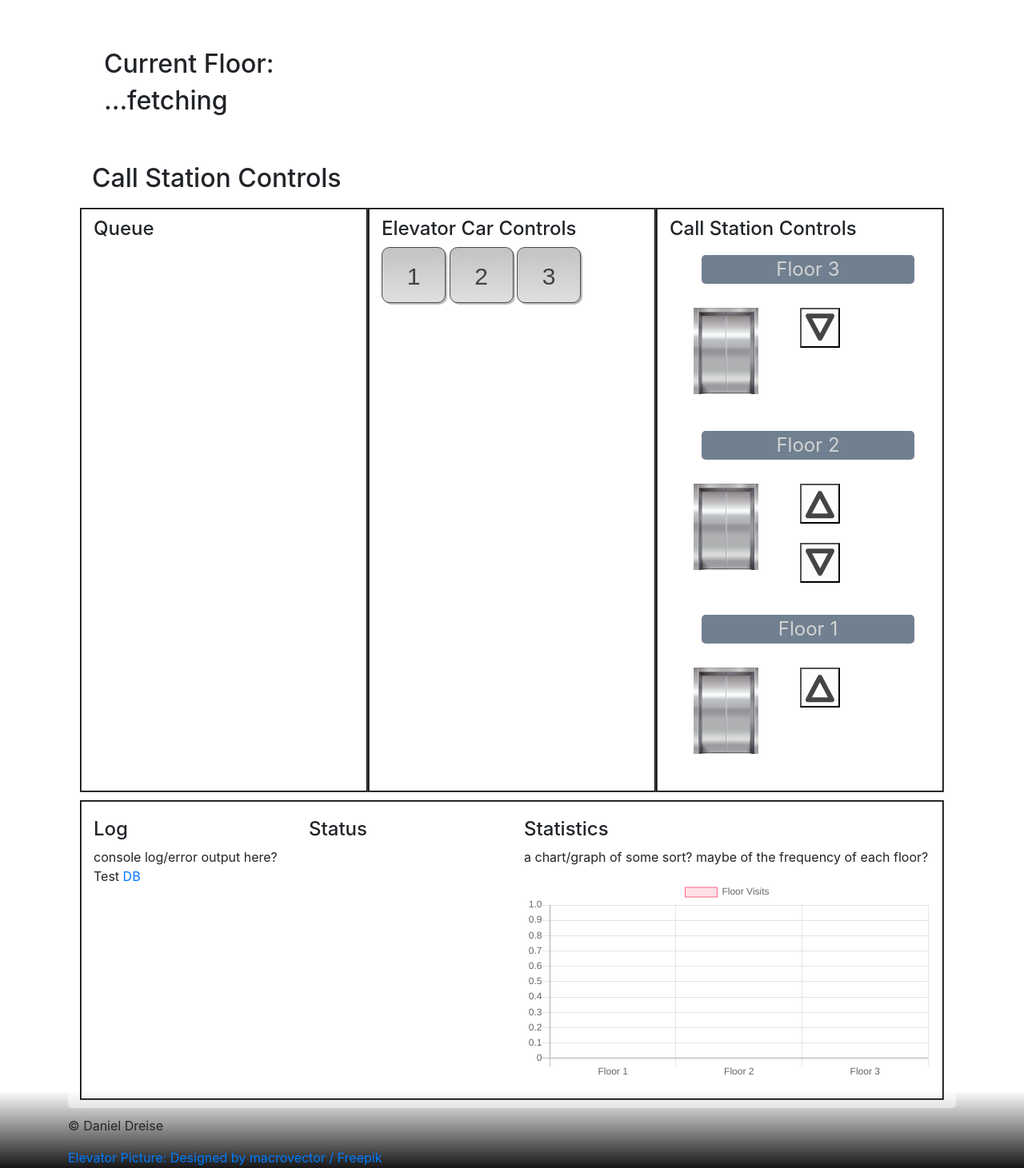
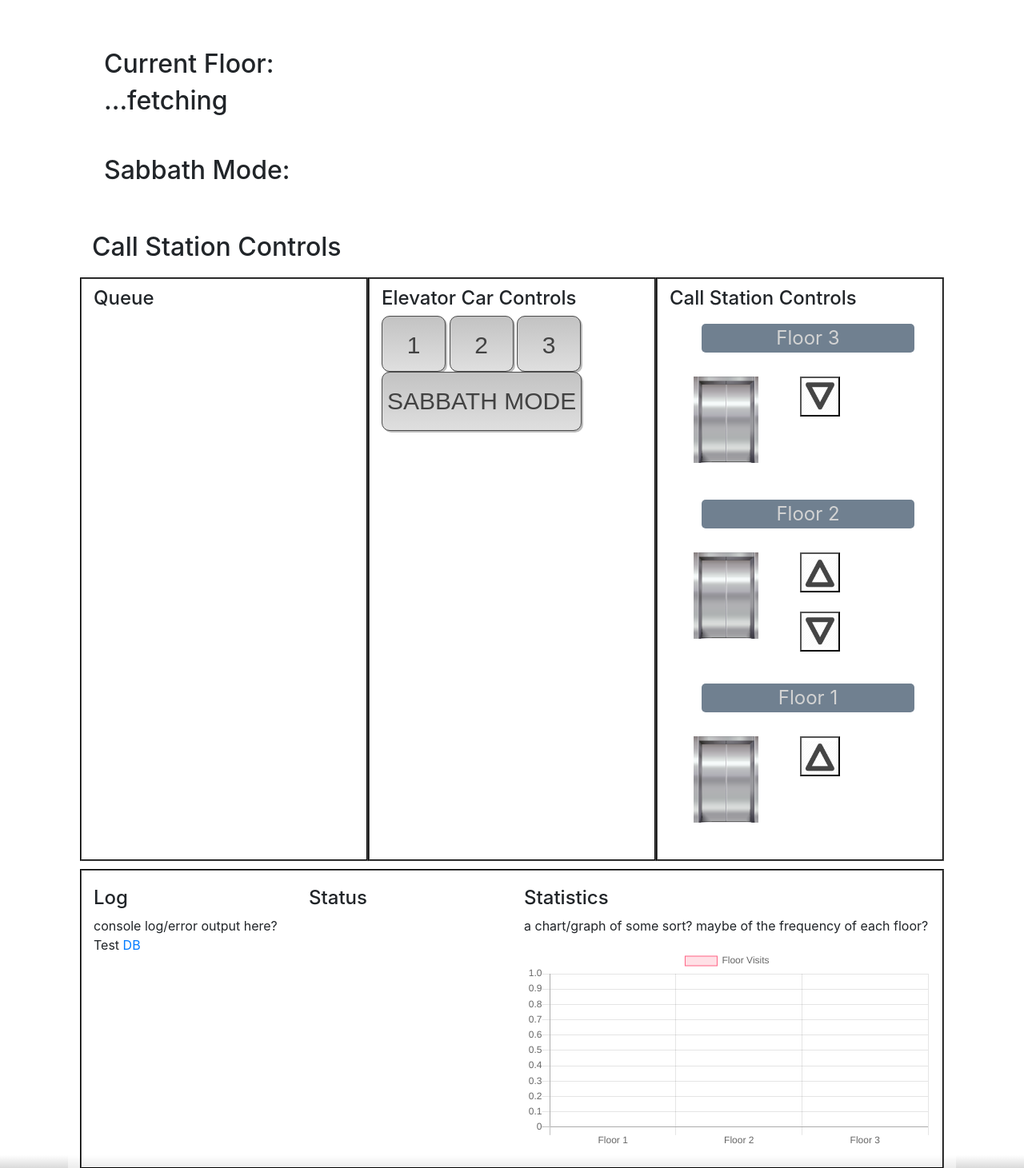
Before and after one commit to ddreise/Remote_Elevator_Control_System, a PHP site: page /call_stations.php in a window 1280 px wide. Shown: the part 295-1756 px from the top of the page at 80% size. Run offline with PHP 8.4, Linux system fonts and the light colour scheme.

Commit message:
attempting UI side of sabbath

```diff
--- a/call_stations.html
+++ b/call_stations.html
@@ -92,6 +92,12 @@
                                 <h2 id="floor">...fetching</h2>
                             </div>
                         </div>
+                        <div class="row">
+                            <div class="col-xs">
+                                <h2>Sabbath Mode:</h2>
+                                <h2 id="sabbath-display"></h2>
+                            </div>
+                        </div>
                     </section>
                 </article>
 
@@ -114,6 +120,7 @@
                                     <input id="car_button1" class="car_buttons" type="submit" name="car_button1"  value="1" alt="car_button1"/>
                                     <input id="car_button2" class="car_buttons" type="submit" name="car_button2"  value="2" alt="car_button2"/>
                                     <input id="car_button3" class="car_buttons" type="submit" name="car_button3"  value="3" alt="car_button3"/>
+                                    <input id="sabbath-operation" type="submit" name="sabbath-operation" value="SABBATH MODE" alt="sabbath-operation" />
                                 </fieldset>
 
                             </div>
--- a/css/dans_project_style.css
+++ b/css/dans_project_style.css
@@ -316,3 +316,47 @@ width:80px;
     top:1px;
     background-color: lightgreen;
 }
+
+#sabbath-operation {
+	-moz-box-shadow: 2px 2px 0px 0px #bdbdbd;
+	-webkit-box-shadow: 2px 2px 0px 0px #bdbdbd;
+	box-shadow: 2px 2px 0px 0px #bdbdbd;
+	background:-webkit-gradient( linear, left top, left bottom, color-stop(0.05, #c4c4c4), color-stop(1, #dfdfdf) );
+	background:-moz-linear-gradient( center top, #c4c4c4 5%, #dfdfdf 100% );
+	filter:progid:DXImageTransform.Microsoft.gradient(startColorstr='#c4c4c4', endColorstr='#dfdfdf');
+	background-color:#c4c4c4;
+	-webkit-border-top-left-radius:10px;
+	-moz-border-radius-topleft:10px;
+	border-top-left-radius:10px;
+	-webkit-border-top-right-radius:10px;
+	-moz-border-radius-topright:10px;
+	border-top-right-radius:10px;
+	-webkit-border-bottom-right-radius:10px;
+	-moz-border-radius-bottomright:10px;
+	border-bottom-right-radius:10px;
+	-webkit-border-bottom-left-radius:10px;
+	-moz-border-radius-bottomleft:10px;
+	border-bottom-left-radius:10px;
+text-indent:0;
+	border:1px solid #4a4a4a;
+	display:inline-block;
+	color:#424242;
+	font-family:Arial;
+	font-size:30px;
+	font-weight:normal;
+	font-style:normal;
+height: auto;
+	line-height:70px;
+width: auto;
+	text-decoration:none;
+	text-align:center;
+}#sabbath-operation:hover {
+	background:-webkit-gradient( linear, left top, left bottom, color-stop(0.05, #dfdfdf), color-stop(1, #c4c4c4) );
+	background:-moz-linear-gradient( center top, #dfdfdf 5%, #c4c4c4 100% );
+	filter:progid:DXImageTransform.Microsoft.gradient(startColorstr='#dfdfdf', endColorstr='#c4c4c4');
+	background-color:#dfdfdf;
+}#sabbath-operation:active {
+	position:relative;
+    top:1px;
+    background-color: lightgreen;
+}
--- a/js/update_elevatorNetwork.js
+++ b/js/update_elevatorNetwork.js
@@ -7,6 +7,7 @@ var floor1_up = document.getElementById("floor1_up");
 var car_button1 = document.getElementById("car_button1");
 var car_button2 = document.getElementById("car_button2");
 var car_button3 = document.getElementById("car_button3");
+var sabbath_operation = document.getElementById("sabbath-operation");
 
 
 // Function to get the current floor number
```
Also changed, not shown: js/show_sabbath.js (added, +26 -0 lines), php/show_sabbath.php (added, +24 -0 lines), php/update_elevatorNetwork.php (+41 -0 lines).
